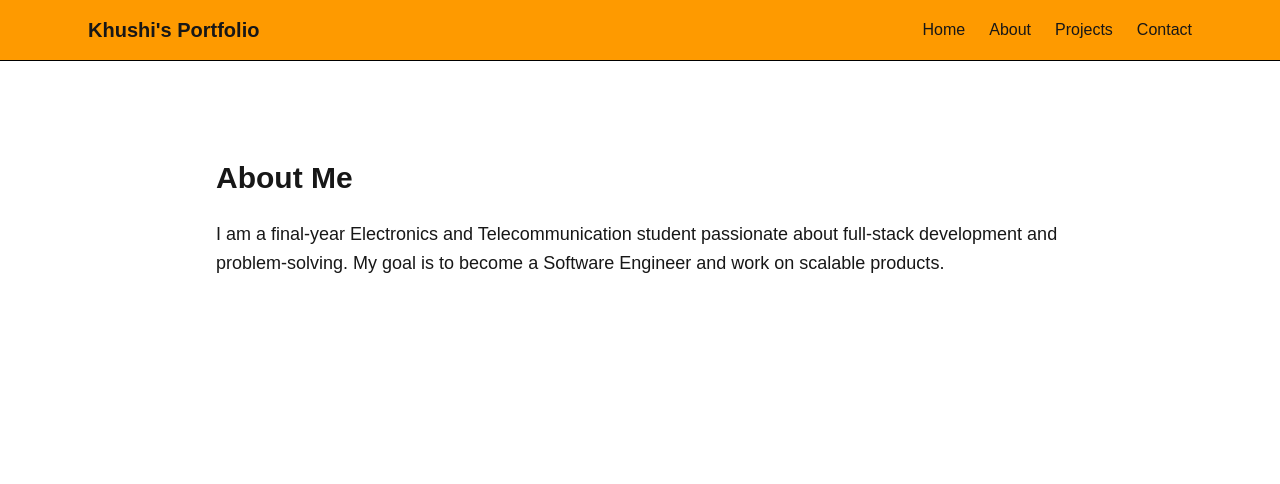
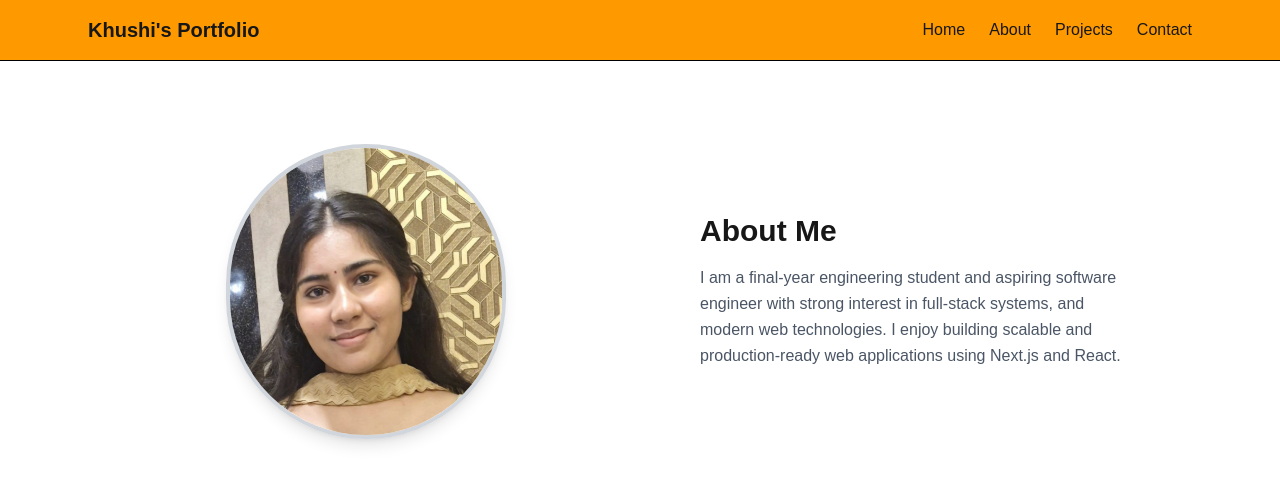
Before and after one commit to Khushibhadoriya/Portfolio_nextjs, a Next.js app: page /about in a window 1280 px wide. Shown: the top 484 px of the page. Built offline with nearby package versions, Linux system fonts and the light colour scheme.

Commit message:
Add profile picture in about section

```diff
--- a/src/app/about/page.js
+++ b/src/app/about/page.js
@@ -1,12 +1,35 @@
-export default function About(){
-    return(
-        <section className=" max-w-4xl mx-auto px-6 py-20">
-            <h2 className="text-3xl font-bold mb-6">About Me</h2>
-            <p className="text-lg leading-relaxed">
-                I am a final-year Electronics and Telecommunication student passionate about
-        full-stack development and problem-solving. My goal is to
-        become a Software Engineer and work on scalable products.
-            </p>
-        </section>
-    )
+import { Span } from "next/dist/trace";
+import Image from "next/image"
+
+export default function About() {
+  return (
+    <section id="about" className="max-w-5xl mx-auto px-6 py-16">
+      <div className="grid md:grid-cols-2 gap-30 items-center">
+
+        {/* Profile Image */}
+        <div className="flex justify-center">
+          <Image
+            src="/profile.jpeg"
+            alt="Khushi Bhadoriya"
+            width={280}
+            height={280}
+            className="rounded-full border-4 border-gray-300 shadow-lg"
+            priority
+          />
+        </div>
+
+        {/* About Content */}
+        <div>
+          <h2 className="text-3xl font-bold mb-4">About Me</h2>
+          <p className="text-gray-600 leading-relaxed">
+            I am a final-year engineering student and aspiring software engineer
+            with strong interest in  full-stack systems,
+            and modern web technologies. I enjoy building scalable and
+            production-ready web applications using Next.js and React.
+          </p>
+        </div>
+
+      </div>
+    </section>
+  );
 }
--- a/src/app/globals.css
+++ b/src/app/globals.css
@@ -7,6 +7,10 @@
 html {
   scroll-behavior: smooth;
 }
+section {
+  scroll-margin-top: 80px;
+}
+
 @theme inline {
   --color-background: var(--background);
   --color-foreground: var(--foreground);
```
Also changed, not shown: public/profile.jpeg (added).
